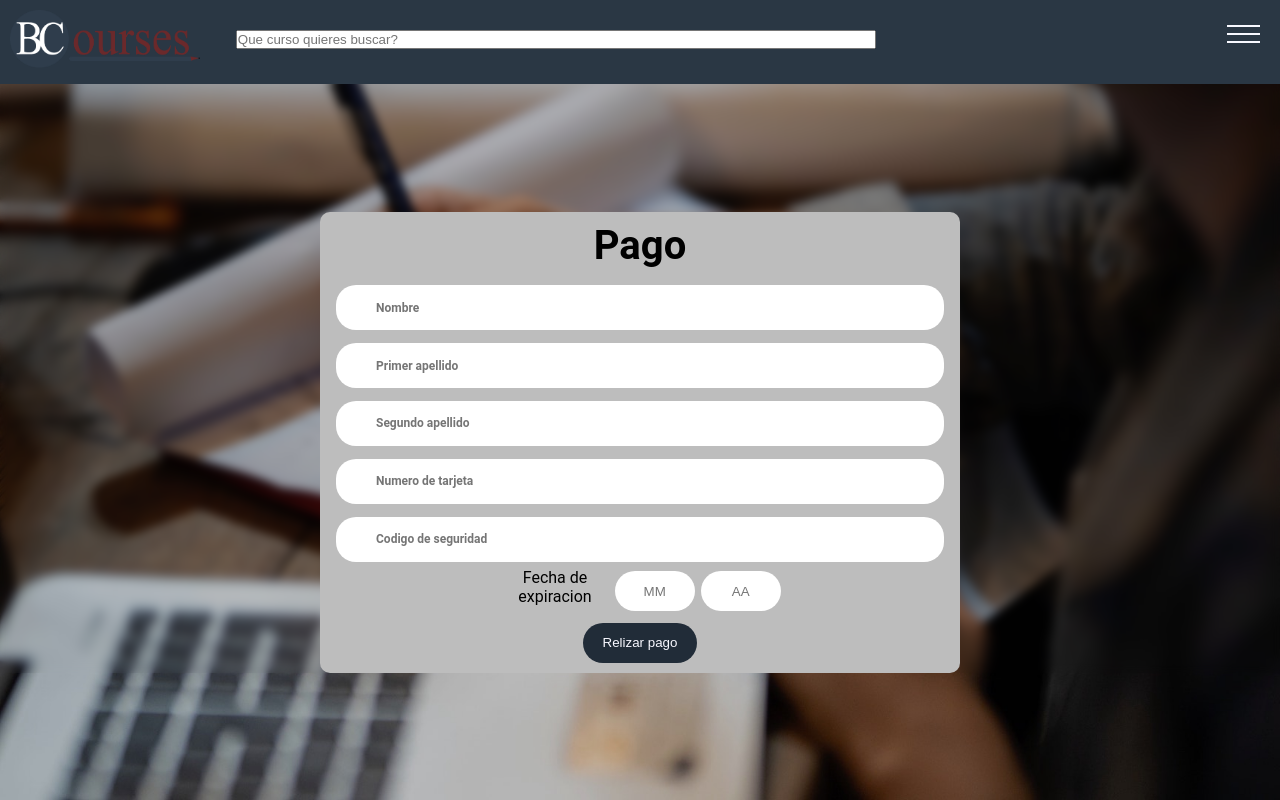
After one commit to MANGO2412/Bcourses2, a PHP site: page /cursopago.html in a window 1280 px wide. The commit adds this page. Run offline with PHP 8.4, Linux system fonts and the light colour scheme; some libraries are stand-ins or nearby versions.

Commit message:
Archivos de pago agregados

```diff
--- /dev/null
+++ b/cursopago.html
@@ -0,0 +1,78 @@
+<!DOCTYPE html>
+<html lang="en">
+<head>
+	<meta charset="UTF-8">
+	<meta name="viewport" content="width=device-width, initial-scale=1.0">
+	<title>Tarjetas</title>
+    <link rel="stylesheet" href="src/styles/home.css">
+	<link rel="stylesheet" href="src/styles/estiloscursopago.css">
+
+</head>
+<header class="menuUser">
+    <!-- nombre y logo del sitio web -->
+    <section class ="seccion1">
+     <img class = "img00" src = "src/img/logo1.png">
+    </section>
+    <!-- buscador -->
+    <section class="busq2">
+      <form action=""><input class="busqueda" type="text" name="Nombre Completo" id="nombres" placeholder="Que curso quieres buscar?"></form>
+    </section>
+
+    <!-- el boton para desplegar el menu -->
+     <button class="menu-toggle" aria-label="Menu toggle button">
+        <span class="hamburger"></span>
+     </button>
+     <!-- menu -->
+    <nav class="nav">
+        <ul>
+            <li>
+                <ul>
+                    <li><img src="src/img/alumnos/estudent.jpeg"></li>
+                    <li>Gomez Perez Manuel</li>
+                </ul>
+            </li>
+            <li><a href="home.php">Inicio</a></li>
+            <li><a href="home.php?menu=mi_pago">pagos</a></li>
+            <li><a href="home.php?menu=mis_cursos">Mis cursos</a></li>
+            <li><a href="home.php?menu=configurar">configurar cuenta</a></li>
+            <li><a href="src/logic/server.php?activity=logout">cerrar sesion</a></li>
+        </ul>
+    </nav>
+</header>
+<body>
+    <section class = "principal">
+<section class = "formulariopago">
+
+    <form class="form-register" action="src/logic/server.php?activity=register" method="post"  enctype="multipart/form-data">
+        <h4 class="Pago">Pago </h4>
+
+        <input class="controls" type="text" name="name" id="nombres" maxlength="50" placeholder="Nombre" required>
+
+
+         <input class="controls" type="text" name="firstN"  id="nombres" maxlength="30" placeholder="Primer apellido" required>
+
+
+         <input class="controls" type="text" name="lastN" required id="nombres" maxlength="30"  placeholder="Segundo apellido">
+
+        <input  class="controls" type="text" required name="TarjetN"  maxlength="16"  id="Tarjeta" placeholder="Numero de tarjeta">
+
+        <input class= "controls" type= "text" required name="CVV" maxlength="4" id="CVV" placeholder="Codigo de seguridad">
+
+        <article class="expiracion">
+            <label>Fecha de expiracion</label>
+            <input class = "controls2" type = "text" required name ="mesvenc" maxlenght="2" placeholder="MM">
+            <input class = "controls2" type = "text" required name ="mesvenc" maxlenght="2" placeholder="AA">
+           </article>
+           <input class="boton" type="submit" value="Relizar pago">
+
+    </form>
+
+
+
+
+
+</section>
+</section>
+</body>
+<script src="https://kit.fontawesome.com/5305b20e95.js " crossorigin="anonymous "></script>
+</html>
--- /dev/null
+++ b/src/styles/estiloscursopago.css
@@ -0,0 +1,78 @@
+*{
+    margin: 0;
+    padding: 0;
+    box-sizing: border-box;
+}
+
+.formulariopago{
+    border-radius: 10px;
+    display: flex;
+    margin-top: 10%;
+    margin-left: 25%;
+    background-color: #bdbdbd;
+    text-align: center;
+    width: 50%;
+    height: 50%;
+}
+
+.imagen{
+    width: 50%;
+    background-color: blue;
+    width: 50%;
+    height: 40%;
+}
+
+
+.Pago{
+    font-family: Roboto,Helvetica,Arial,sans-serif;
+    font-size: 40px;
+    margin:10px
+}
+
+
+.controls{
+height: 45px;
+margin:1%;
+width: 95%;
+padding-left: 40px;
+border-radius: 20px;
+font-size: 12px;
+border: none;
+font-family: Roboto,Helvetica,Arial,sans-serif;
+font-weight: bold;
+}
+
+
+.expiracion{
+    margin-left: 50%;
+    display: flex;
+    justify-content: center;
+    margin-left: 40%;
+    width: 150px;
+    height: 45px;
+
+}
+label{
+    margin-right: 20px;
+    font-family: Roboto,Helvetica,Arial,sans-serif;
+}
+
+.controls2{
+    font-family: Arial, Helvetica, sans-serif;
+    margin: 2%;
+    text-align: center;
+    width: 80px;
+    height: 90%;
+    display: inline-block;
+    border-style: none;
+    border-radius:20px;
+}
+
+body {
+    background-image: url("../img/estudio2.jpg");
+    background-repeat: no-repeat;
+    background-attachment: fixed;
+    background-size: cover;
+    background-position: center center;
+    backdrop-filter: blur(5px);
+  }
--- a/src/styles/home.css
+++ b/src/styles/home.css
@@ -16,7 +16,6 @@
 .menuUser{
     display: flex;
     background-color: #2a3744;
-    margin-bottom: 10px;
 }
 
 
```
